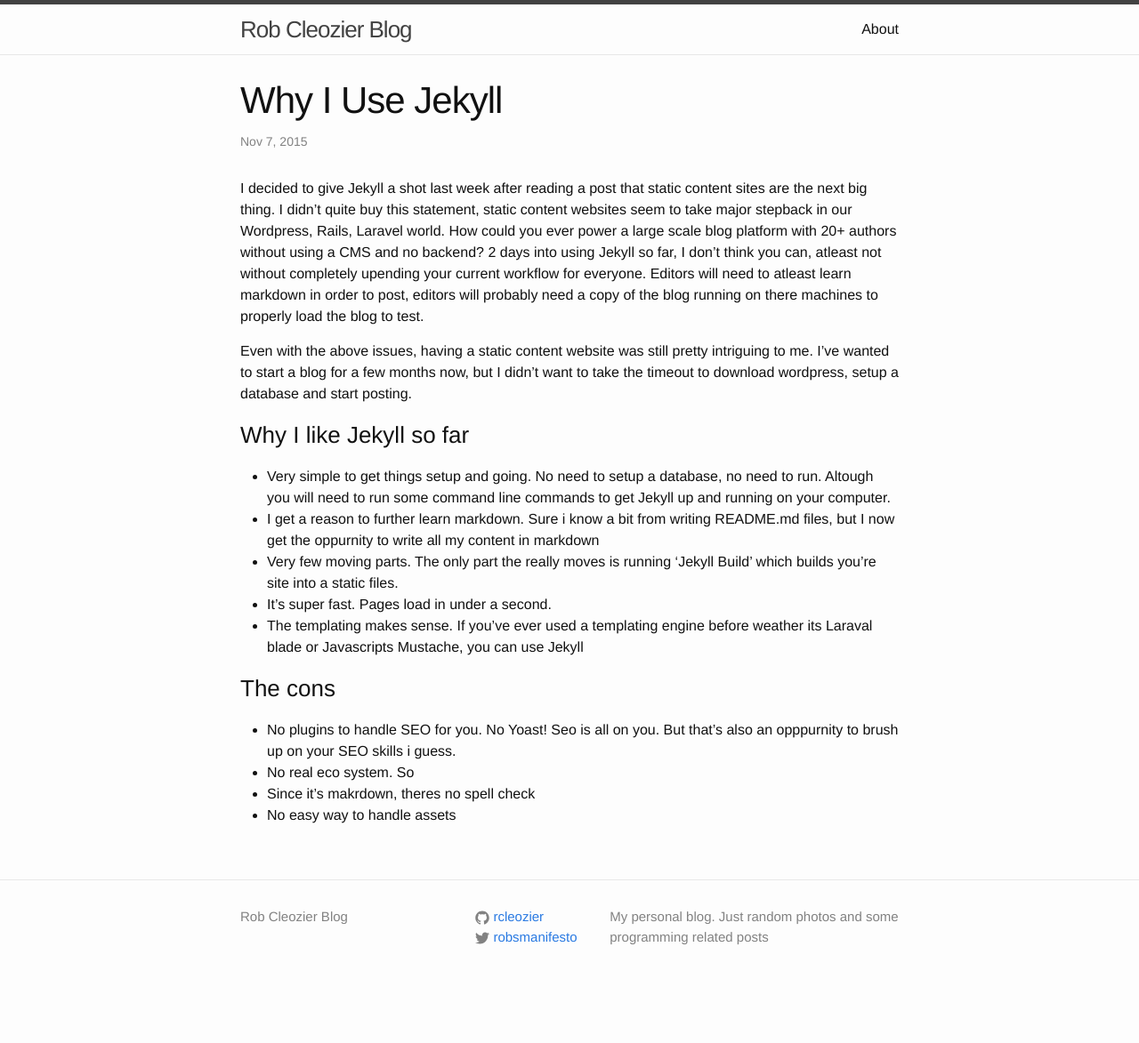
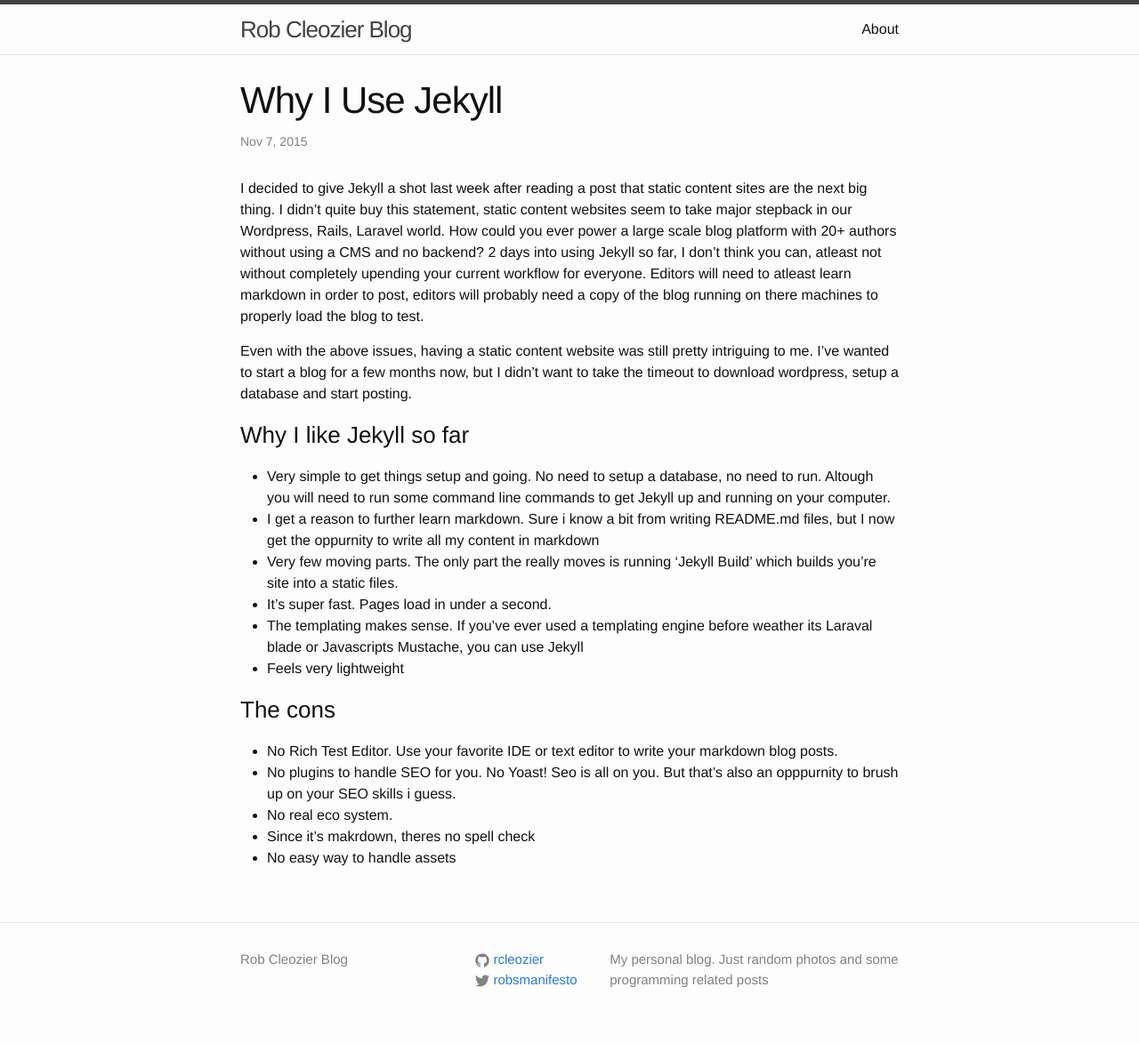
Before and after one commit to rcleozier/personal-site-jekyll, a Jekyll site: the page built from _posts/2015-11-07-why-i-use-jekyll.markdown, in a window 1280 px wide. Shown: the whole page at 89% size. Built offline with Jekyll 4.4.1, drawn with Linux system fonts in a browser that asks for light colours; before the commit the page ends 1125 px from its top, so only the background shows below that.

Commit message:
Added dubai posts

```diff
--- a/_posts/2015-01-05-new-york-winters.markdown
+++ b/_posts/2015-01-05-new-york-winters.markdown
@@ -4,7 +4,8 @@
 date:   2015-01-05 12:42:18 -0500
 categories: photos
 ---
-Photos taken in Queens and Brookyn.
+
+A few photos taken in Queens and Brookyn in February after a winter snow storm.
 
 ![New York Winters]({{ site.url }}/assets/images/albums/winter/11007869_363277467192619_1049079296_n.jpg)
 <br/><br/>
--- a/_posts/2015-07-29-jamaican-wedding.markdown
+++ b/_posts/2015-07-29-jamaican-wedding.markdown
@@ -4,7 +4,8 @@
 date:   2015-07-29 12:42:18 -0500
 categories: trips
 ---
-Negril, Jamaica
+
+In June one of my close friends got hitched in Jamaica. Here are 2 photos I took from our beach side resort.
 
 ![Jamaican Wedding]({{ site.url }}/assets/images/albums/jamaica/11251827_448609995318995_1697920308_n.jpg)
 <br/><br/>
--- a/_posts/2015-09-03-cape-may-new-jersey.markdown
+++ b/_posts/2015-09-03-cape-may-new-jersey.markdown
@@ -4,7 +4,8 @@
 date:   2015-09-03 12:42:18 -0500
 categories: trips
 ---
-Weekend birthday trip to Cape May, New Jersey.
+
+A few photos i took during a weekend birthday trip to Cape May, New Jersey in September.
 
 ![Jamaican Wedding]({{ site.url }}/assets/images/albums/cape-may/11856677_884582194940902_1383900859_n.jpg)
 <br/><br/>
--- a/_posts/2015-11-06-epec-2014-10-years-later.markdown
+++ b/_posts/2015-11-06-epec-2014-10-years-later.markdown
@@ -45,5 +45,3 @@
 In 2011, the slumbering Fourth Estate awakens to make its first and final stand. The New York Times sues Googlezon, "claiming the fact-stripping robots are a violation of copyright law", but the Supreme Court rules in favor of Googlezon.
 
 In 2014, Googlezon unleashes EPIC, the Evolving Personalized Information Construct, which pays users to contribute any information they know into a central grid, allowing the system to automatically create news tailored to individuals, entirely without journalists. The word "EPIC" is an amalgam of three fundamental physical and mathematical constants[citation needed]; e (Euler's number), pi (π) and c (the speed of light in a vacuum). These are depicted in the shadow of the EPIC logo.
-
-EPIC stores and categorizes not only news, but the demographics, political beliefs, and consumption habits of every user. At its best, EPIC is "a summary of the world—deeper, broader and more nuanced than anything ever available before ... but at its worst, and for too many, EPIC is merely a collection of trivia, much of it untrue." EPIC is so popular that it triggers the downfall of the New York Times, which goes offline and becomes "a print newsletter for the elite and the elderly." It must also be noted that the narrative follows the epic format, with the clashing of antagonistic entities, conquests and retreats, a concern for genealogy, and the central moral question, often rough and binary but also thrilling, of good vs. evil.
--- a/_posts/2015-11-07-why-i-use-jekyll.markdown
+++ b/_posts/2015-11-07-why-i-use-jekyll.markdown
@@ -16,10 +16,12 @@
 * Very few moving parts. The only part the really moves is running 'Jekyll Build' which builds you're site into a static files.
 * It's super fast. Pages load in under a second.
 * The templating makes sense. If you've ever used a templating engine before weather its Laraval blade or Javascripts Mustache, you can use Jekyll
+* Feels very lightweight
 
 
 ### The cons
+* No Rich Test Editor. Use your favorite IDE or text editor to write your markdown blog posts.
 * No plugins to handle SEO for you. No Yoast! Seo is all on you. But that's also an opppurnity to brush up on your SEO skills i guess.
-* No real eco system. So
+* No real eco system.
 * Since it's makrdown, theres no spell check
 * No easy way to handle assets
--- a/index.html
+++ b/index.html
@@ -22,6 +22,7 @@
             {% endif %}
         {% endif %}
       {% endfor %}
+      {{ post.excerpt }}
     </li>
   {% endfor %}
   </ul>
```
Also changed, not shown: other parts of _posts/2015-11-06-epec-2014-10-years-later.markdown (+1 -1 lines), _posts/2015-11-08-jets-vs-jags.markdown (added, +12 -0 lines), _posts/2015-11-16-dubai-trip.markdown (added, +26 -0 lines), assets/images/albums/dubai/11199537_879146408814535_1577280418_n.jpg (added), assets/images/albums/dubai/11203179_1608355426076778_1228975387_n.jpg (added), assets/images/albums/dubai/11230534_401978616650207_1736244031_n.jpg (added), assets/images/albums/dubai/11232645_1034581889894922_673076677_n.jpg (added), assets/images/albums/dubai/11241325_566804093459445_2147390987_n.jpg (added), assets/images/albums/dubai/11244990_1080560398624886_1778716338_n.jpg (added), assets/images/albums/dubai/11254400_978360742227018_977395177_n.jpg (added), assets/images/albums/dubai/11263217_905177722859494_1437306140_n.jpg (added), assets/images/albums/dubai/11264321_967905719928963_1557906179_n.jpg (added).
